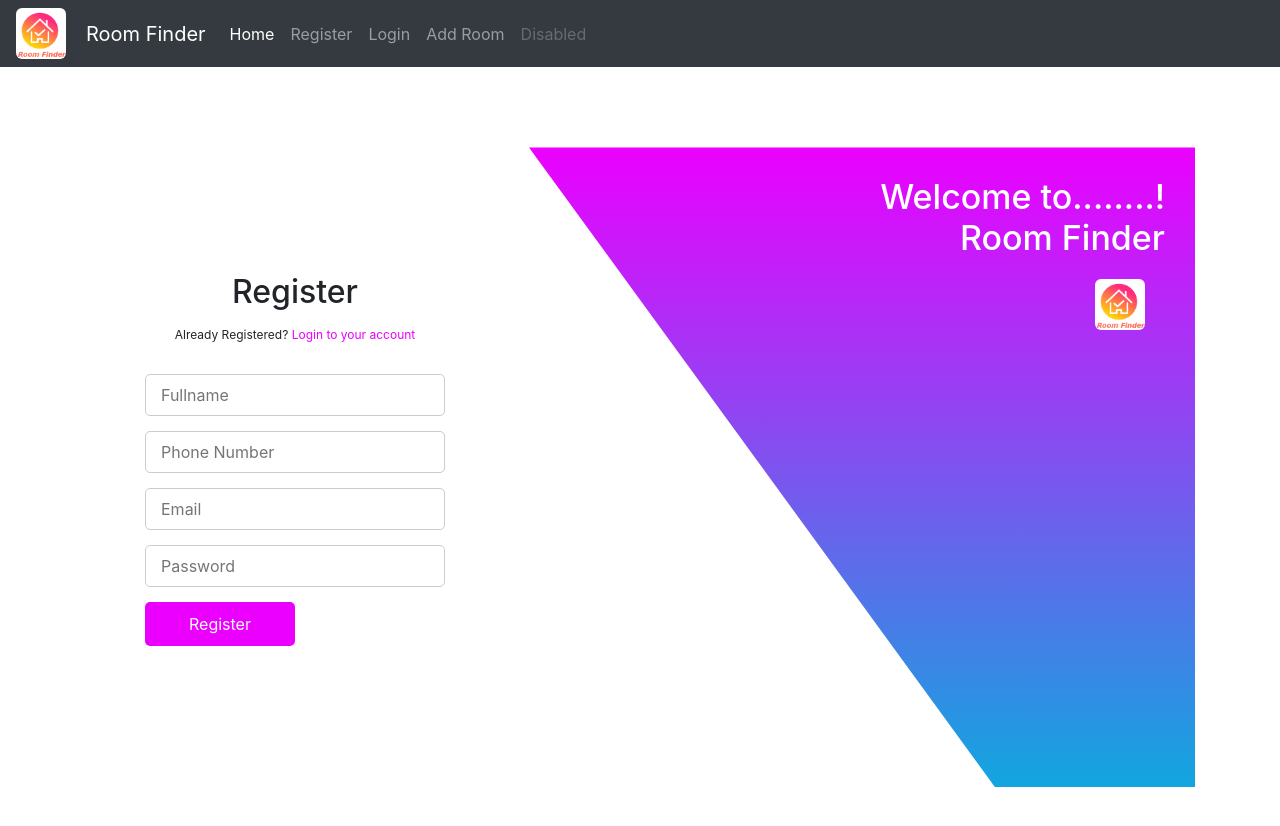
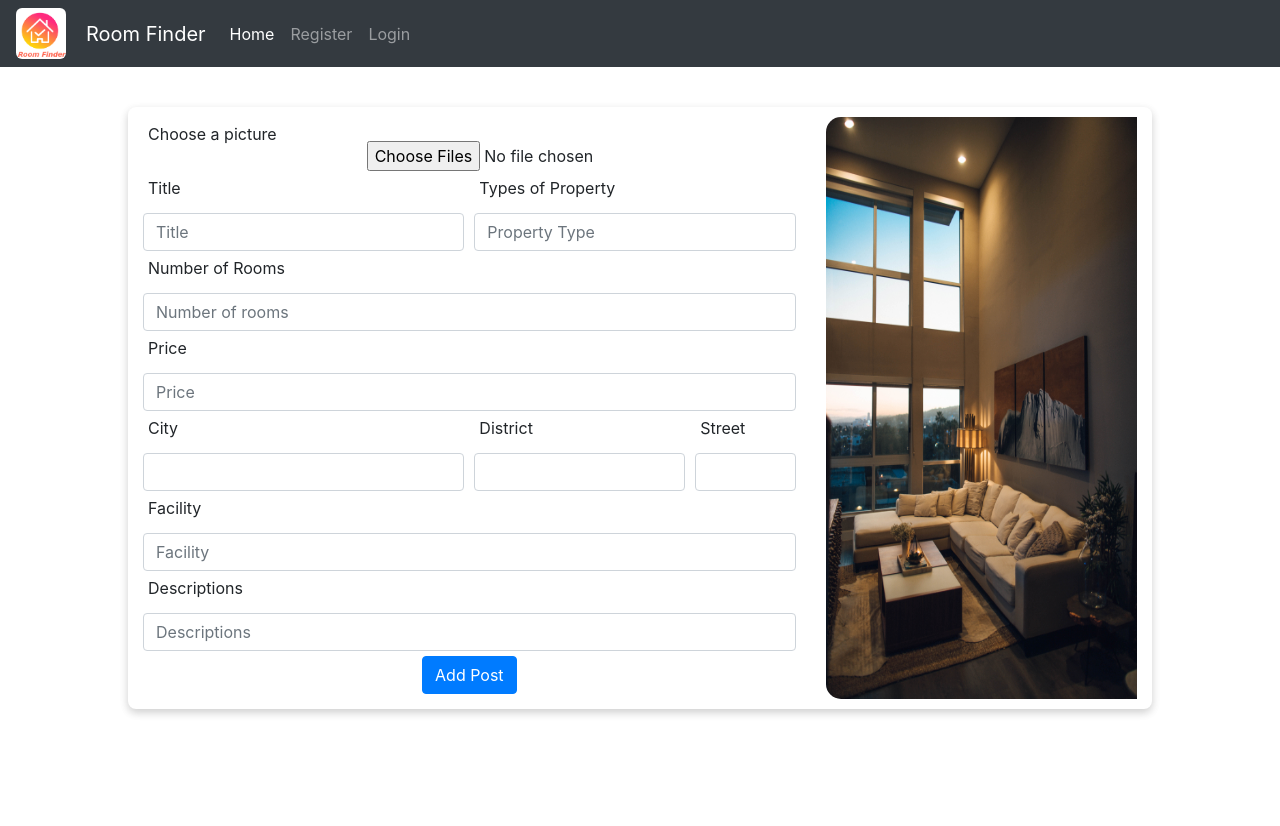
Before and after one commit to SudipRai/RoomFinder-Frontend-React-, a React (Create React App) app: page /addroom in a window 1280 px wide. Shown: the top 826 px of the page. After the commit the page ends 800 px from the top, so only its background shows below. Built offline with nearby package versions, Linux system fonts and the light colour scheme.

Commit message:
Code implemented for header to show correct menu

```diff
--- a/package.json
+++ b/package.json
@@ -10,6 +10,7 @@
     "bootstrap": "^4.6.0",
     "jquery": "^3.5.1",
     "react": "^17.0.1",
+    "react-alert": "^7.0.2",
     "react-bootstrap": "^1.5.2",
     "react-dom": "^17.0.1",
     "react-router": "^5.2.0",
--- a/src/Container/Addroom.js
+++ b/src/Container/Addroom.js
@@ -3,62 +3,111 @@ import axios from 'axios';
 
 class Addroom extends Component{
     state={
-        fullname:"",
-        phone:"",
-        email:"",
-        password:""
+        image:"",
+        title:"",
+        propertytype:"",
+        roomnumber:"",
+        district:"",
+        city:"",
+        street:"",
+        facility:"",
+        price:"",
+        description:"",
+        userID:"{localStorage.getItem('userID')}",
+        config : {
+            headers : {'authorization': `Bearer ${localStorage.getItem('token')}`}
+        }
     }
     addroom=()=>{
         const data={
-            fullname:this.state.fullname,
-            phone:this.state.phone,
-            email:this.state.email,
-            password:this.state.password
+            image:this.state.image,
+            title:this.state.title,
+            propertytype:this.state.propertytype,
+            roomnumber:this.state.roomnumber,
+            district:this.state.district,
+            city:this.state.city,
+            street:this.state.street,
+            facility:this.state.facility,
+            price:this.state.price,
+            description:this.state.description,
+            userID:this.state.userID
+
 
         }
-        axios.post("http://localhost:90/register",data).then().catch(
+        axios.post("http://localhost:90/upload",data)
+        .then((response)=>{
+            const roomid=response.data.data._id;
+            axios.post("http://localhost:90/upload"+roomid,this.state.config,this.state)
+            .then()
+            .catch()
+
+        })
+        .catch(
 
         )
     }
     render(){
         return(
             <div>
-            <div class="container">
-                         <div class="form-container">
-                         <div class="form-body">
-                             <div class="header">
-                                 <h2>Register</h2>
-                                 <p>Already Registered? <a href="#">Login to your account</a></p>
-                             </div>
-                             <div class="form-group">
-                                 <div class="input-group">
-                                 <input type="text" placeholder="Fullname" value={this.state.fullname} onChange={(event)=>{this.setState({fullname:event.target.value})}}/>
-                                 </div>
-                                 <div class="input-group">
-                                 <input type="text" placeholder="Phone Number" value={this.state.phone} onChange={(event)=>{this.setState({phone:event.target.value})}} />
-                                 </div>
-                                 <div class="input-group">
-                                 <input type="email" placeholder="Email" value={this.state.email} onChange={(event)=>{this.setState({email:event.target.value})}} />
-                                 </div>
-                                 <div class="input-group">
-                                 <input type="text" placeholder="Password" value={this.state.password} onChange={(event)=>{this.setState({password:event.target.value})}} />
-                                 </div>
+            <div class="container-fluid">
+		<div class="row">
+			<div class="col-md-8">
+	<form>
+		 <div class="form-group1">
+		 	 <label for="inputTitle">Choose a picture</label><br></br>
+           <input type="file" name="image"  multiple/>
+        </div>
 
-                                 <div class="input-group right">
-                                 <button onClick={this.register}>Register</button>
-                                 </div>
-                             </div>
-                         </div>
-                         <div class="form-image">
-                             <div class="text">
-                                 <h2>Welcome to........! Room Finder</h2>
-                                 <img src="roomicon1.png"/>
-                             </div>
-                         </div>
-                     </div>
-                 </div>
+  <div class="form-row">
+    <div class="form-group1 col-md-6">
+      <label for="inputTitle">Title</label>
+      <input type="text" class="form-control" id="inputTitle" placeholder="Title"/>
+    </div>
+    <div class="form-group1 col-md-6">
+      <label for="inputproperty">Types of Property</label>
+      <input type="text" class="form-control" id="inputPassword4" placeholder="Property Type"/>
+    </div>
+  </div>
+  <div class="form-group1">
+    <label for="inputRoomno">Number of Rooms</label>
+    <input type="text" class="form-control" id="inputroomno" placeholder="Number of rooms"/>
+  </div>
+  <div class="form-group1">
+    <label for="inputPrice">Price</label>
+    <input type="text" class="form-control" id="inputPrice" placeholder="Price"/>
+  </div>
+  <div class="form-row">
+    <div class="form-group1 col-md-6">
+      <label for="inputCity">City</label>
+      <input type="text" class="form-control" id="inputCity"/>
+    </div>
+     <div class="form-group1 col-md-4">
+      <label for="inputDistrict">District</label>
+      <input type="text" class="form-control" id="inputDistrict"/>
+    </div>
+    <div class="form-group1 col-md-2">
+      <label for="inputStreet">Street</label>
+      <input type="text" class="form-control" id="inputStreet"/>
+    </div>
+  </div>
+    <div class="form-group1">
+    <label for="facility">Facility</label>
+    <input type="text" class="form-control" id="inputfacility" placeholder="Facility"/>
+  </div>
+    <div class="form-group1">
+    <label for="inputDesc">Descriptions</label>
+    <input type="text" class="form-control" id="inputdesc" placeholder="Descriptions"/>
+  </div>
 
-            </div>
+  <button type="submit" onClick={this.addroom} class="btn btn-primary btnadd">Add Post</button>
+</form>
+</div>
+<div class="col-md-4">
+	<img src="room.jpg"/>
+</div>
+</div>
+</div>
+</div>
         )
     }
 }
--- a/src/Container/Login.js
+++ b/src/Container/Login.js
@@ -1,11 +1,15 @@
 import { Component } from "react"
 import axios from 'axios';
-
+import '../custom.css';
+import {Route, Link} from 'react-router-dom';
+import { useAlert } from 'react-alert'
 
 class Login extends Component{
+
     state={
         email:"",
         password:""
+
     }
     changeHandler =(e)=>{
         this.setState({
@@ -14,17 +18,27 @@ class Login extends Component{
 
         )
     }
+
     login=(e)=>{
+
         e.preventDefault();
         axios.post("http://localhost:90/login", this.state)
         .then((response)=>{
             console.log(response);
+
             localStorage.setItem('token',response.data.token)
+            localStorage.setItem('userID',response.data.user)
+
+            window.location.href = '/home'
             this.setState({
                 chkLogin:true
             })
+
+
+
         })
         .catch((err)=>{
+            alert("Invalid Credential")
             console.log(err.response)
         })
     }
@@ -53,7 +67,9 @@ class Login extends Component{
                                     </div>
                                     <div class="input-group right">
                                     <button onClick={this.login}>Login</button>
+
                                     </div>
+
                                 </div>
                             </div>
                             <div class="form-image">
--- a/src/Container/Register.js
+++ b/src/Container/Register.js
@@ -1,5 +1,6 @@
 import { Component } from "react"
 import axios from 'axios';
+import '../custom.css';
 
 class Register extends Component{
     state={
--- a/src/Container/viewroom.js
+++ b/src/Container/viewroom.js
@@ -4,6 +4,7 @@ import Register from './Register';
 import Login from './Login'
 import {Route} from 'react-router-dom'
 import axios from 'axios';
+import '../custom.css';
 
 class viewroom extends Component{
     state = {
--- a/src/Header/Header.js
+++ b/src/Header/Header.js
@@ -1,11 +1,17 @@
 import { Component } from "react"
 
 class Header extends Component{
+  logout = ()=>{
+    localStorage.removeItem('token')
+    localStorage.removeItem('userID')
+    window.location.href = '/home'
+
+}
     render(){
-        return(
-            <div>
-
-<nav class="navbar navbar-expand-lg navbar-dark bg-dark">
+      if (localStorage.getItem('token')==null) {
+        var menu=
+        <>
+      <nav class="navbar navbar-expand-lg navbar-dark bg-dark">
 <img src="./roomicon1.png"></img>
   <a class="navbar-brand" href="#">Room Finder</a>
   <button class="navbar-toggler" type="button" data-toggle="collapse" data-target="#navbarNavAltMarkup" aria-controls="navbarNavAltMarkup" aria-expanded="false" aria-label="Toggle navigation">
@@ -13,14 +19,47 @@ class Header extends Component{
   </button>
   <div class="collapse navbar-collapse" id="navbarNavAltMarkup">
     <div class="navbar-nav">
+
+
+
+
       <a class="nav-item nav-link active" href="/home">Home <span class="sr-only">(current)</span></a>
       <a class="nav-item nav-link" href="/register">Register</a>
       <a class="nav-item nav-link" href="/login">Login</a>
-      <a class="nav-item nav-link" href="/addroom">Add Room</a>
-      <a class="nav-item nav-link disabled" href="#">Disabled</a>
     </div>
   </div>
 </nav>
+</>
+      }
+else{
+  var menu=
+  <>
+      <nav class="navbar navbar-expand-lg navbar-dark bg-dark">
+<img src="./roomicon1.png"></img>
+  <a class="navbar-brand" href="#">Room Finder</a>
+  <button class="navbar-toggler" type="button" data-toggle="collapse" data-target="#navbarNavAltMarkup" aria-controls="navbarNavAltMarkup" aria-expanded="false" aria-label="Toggle navigation">
+    <span class="navbar-toggler-icon"></span>
+  </button>
+  <div class="collapse navbar-collapse" id="navbarNavAltMarkup">
+    <div class="navbar-nav">
+
+
+
+
+      <a class="nav-item nav-link active" href="/home">Home <span class="sr-only">(current)</span></a>
+      <a class="nav-item nav-link" href="/addroom">Add Room</a>
+      <a class="nav-item nav-link" href="/addroom">My Profile</a>
+      <a class="nav-item nav-link" onClick={this.logout} href="/logout">Logout</a>
+
+    </div>
+  </div>
+</nav>
+</>
+}
+
+        return(
+            <div>
+                {menu}
 
             </div>
         )
--- a/src/custom.css
+++ b/src/custom.css
@@ -175,6 +175,12 @@ text-align: right;
     border-radius: 15px 0 0 15px;
   }
 
+  .col-md-4 img{
+    width: 100%;
+    height: 100%;
+    border-radius: 15px 0 0 15px;
+  }
+
 
   .details{
 
@@ -204,3 +210,12 @@ text-align: right;
     color: #fff;
     border-radius: 5px;
   }
+  label{
+	  float: left;
+	  padding: 5px;
+  }
+  .btnadd{
+	  background-color:rgb(235,0,255);
+	  padding: 5px;
+	  margin: 5px;
+  }
```
Also changed, not shown: 1 other file (tests, documents, lock files or other folders).
